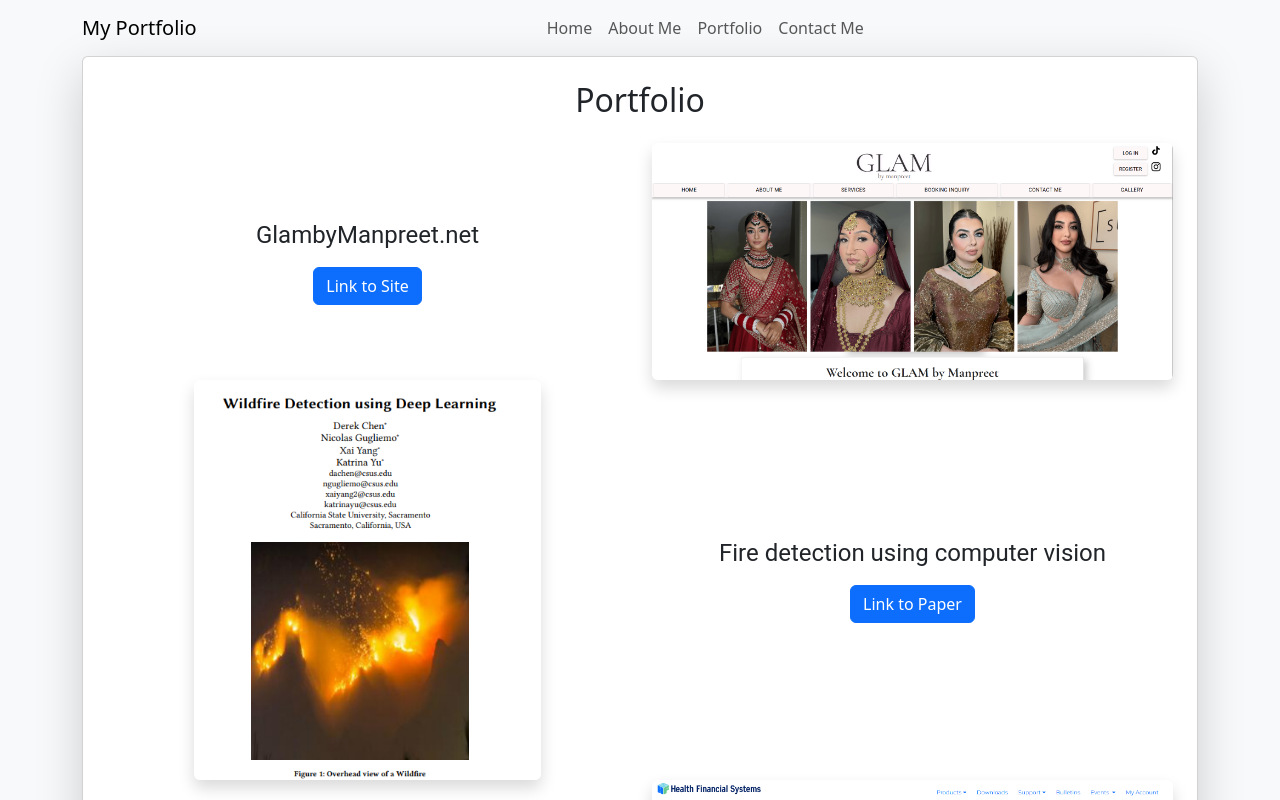
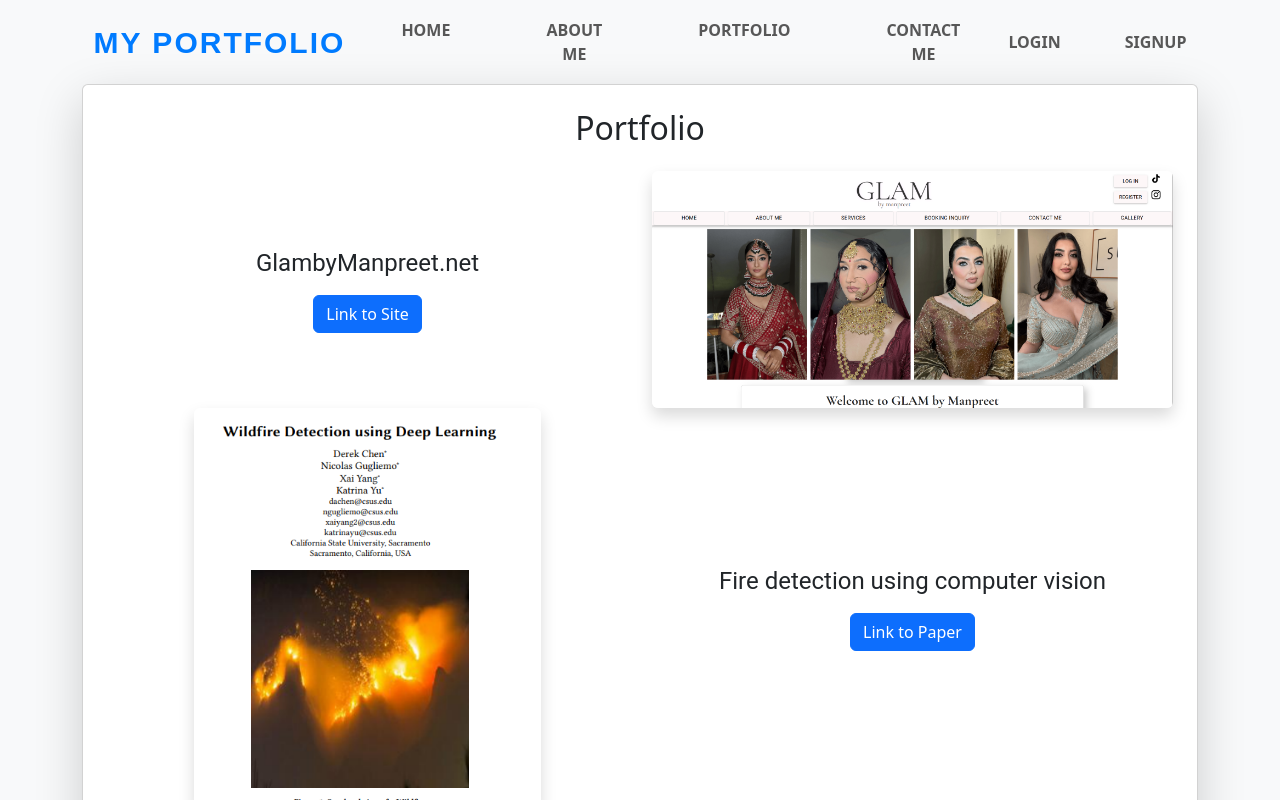
Before and after one commit to Nickdoctor/Portfolio, a React (Create React App) app in the folder portfolio/: page /Portfolio in a window 1280 px wide. Shown: the top 800 px of the page. Built offline with nearby package versions, Linux system fonts and the light colour scheme.

Commit message:
Added button styles

```diff
--- a/portfolio/src/Components/Navbar.js
+++ b/portfolio/src/Components/Navbar.js
@@ -15,18 +15,22 @@ const MyNavbar = () => {
 
     return (
         <Navbar expand= "lg" className="bg-body-tertiary d-flex justify-content-center align-items-center">
-            <Container className = "mx-auto">
-            <Navbar.Brand onClick={() => handleNavigation('/')}>
+            <Container className = "justify-content-center">
+            <Navbar.Brand onClick={() => handleNavigation('/')} className='justify-content-center text-center'>
                 My Portfolio
             </Navbar.Brand>
             <Navbar.Toggle aria-controls = "basic-navbar-nav"/>
             <Navbar.Collapse id = "basic-navbar-nav">
-                <Nav className = "mx-auto">
-                <Nav.Link onClick={() => handleNavigation('/')}>Home</Nav.Link>
-                <Nav.Link onClick={() => handleNavigation('/AboutMe')}>About Me</Nav.Link>
-                <Nav.Link onClick={() => handleNavigation('/Portfolio')}>Portfolio</Nav.Link>
-                <Nav.Link onClick={() => handleNavigation('/ContactMe')}>Contact Me</Nav.Link>
+                <Nav className = "justify-content-center d-flex justify-content-center gap-5">
+                <Nav.Link  className="btn btn-primary me-2" onClick={() => handleNavigation('/')}>Home</Nav.Link>
+                <Nav.Link  className="btn btn-primary me-2" onClick={() => handleNavigation('/AboutMe')}>About Me</Nav.Link>
+                <Nav.Link  className="btn btn-primary me-2" onClick={() => handleNavigation('/Portfolio')}>Portfolio</Nav.Link>
+                <Nav.Link  className="btn btn-primary me-2" onClick={() => handleNavigation('/ContactMe')}>Contact Me</Nav.Link>
             </Nav>
+            <Nav className="ms-auto gap-3">
+        <Nav.Link className="btn btn-primary me-2" onClick={() => handleNavigation('/Login')}>Login</Nav.Link>
+        <Nav.Link className="btn btn-outline-secondary" onClick={() => handleNavigation('/Register')}>Signup</Nav.Link>
+             </Nav>
         </Navbar.Collapse>
     </Container>
 </Navbar>
--- a/portfolio/src/Styles/Navbar.css
+++ b/portfolio/src/Styles/Navbar.css
@@ -0,0 +1,28 @@
+.navbar .nav-link.btn {
+    border-radius: 25px; /* Rounded corners */
+    padding: 10px 20px; /* Padding inside the button */
+    text-transform: uppercase; /* Uppercase text */
+    font-weight: bold; /* Bold text */
+  }
+
+  .navbar .nav-link.btn:hover {
+    background-color: #0056b3; /* Darken background on hover */
+    color: white; /* White text on hover */
+  }
+/* Custom style for Navbar.Brand */
+.navbar .navbar-brand {
+    border-radius: 25px; /* Rounded corners */
+    padding: 10px 20px; /* Padding inside the button */
+    font-family: 'Arial', sans-serif; /* Custom font family */
+    font-weight: bold; /* Make the brand name bold */
+    font-size: 30px; /* Larger font size */
+    color: #007bff; /* Custom color */
+    text-transform: uppercase; /* Uppercase text */
+    letter-spacing: 2px; /* Adds space between letters */
+    transition: color 0.3s ease; /* Smooth color transition */
+  }
+
+  .navbar .navbar-brand:hover {
+    background-color: #0056b3; /* Darken background on hover */
+    color: white; /* White text on hover */
+  }
```
